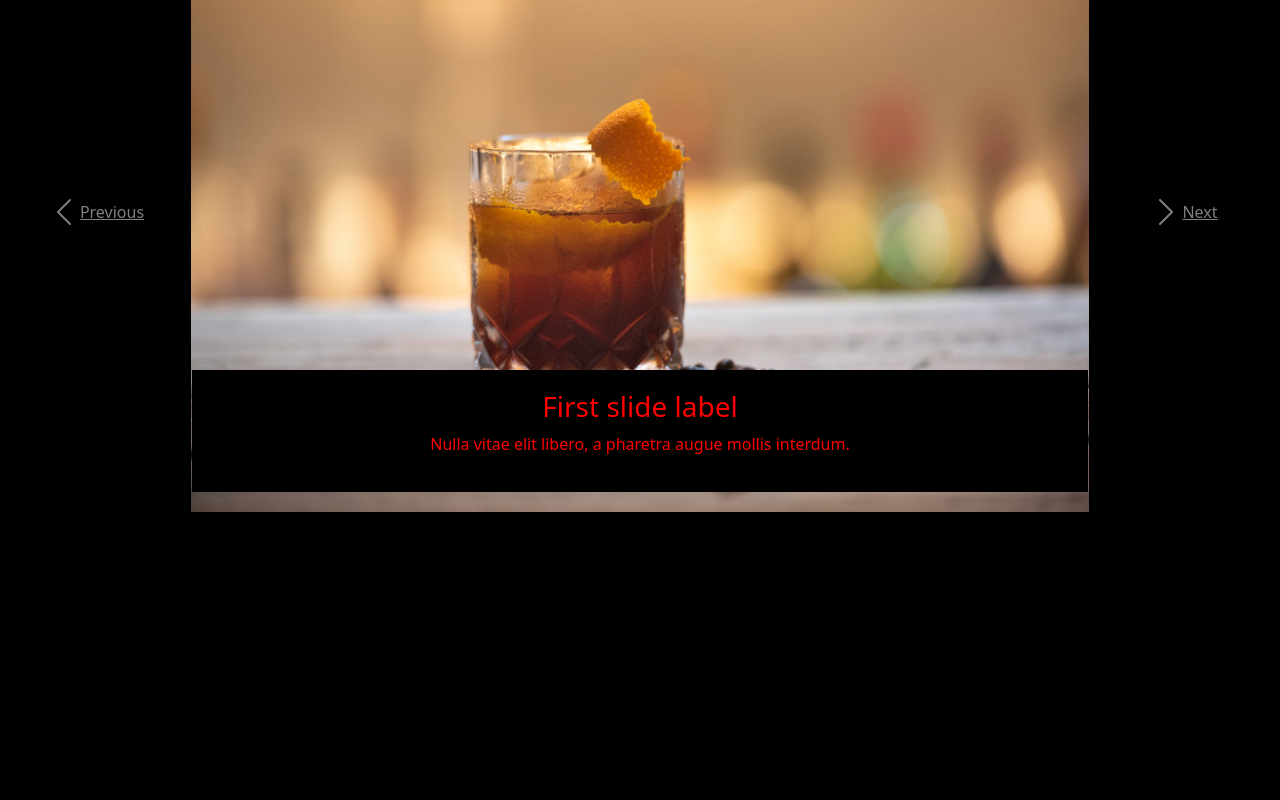
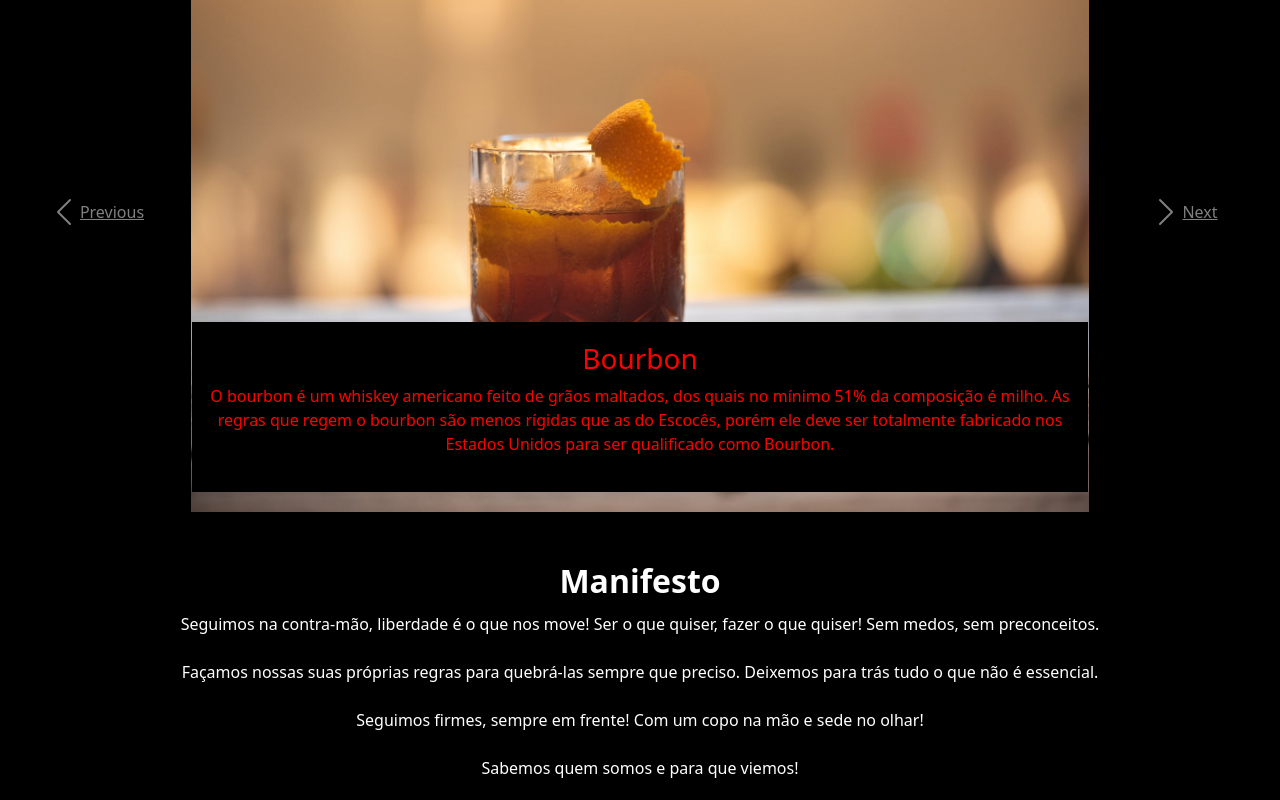
Before and after one commit to Pliniobende/clube-do-whisky-react, a React (Create React App) app: page / in a window 1280 px wide. Shown: the part 188-988 px from the top of the page. Before the commit the page ends 800 px from the top, so only its background shows below. Built offline with nearby package versions, Linux system fonts and the light colour scheme.

Commit message:
adicionando texto ao carrossel e criacao do componente manifesto

```diff
--- a/src/components/Carousel/index.js
+++ b/src/components/Carousel/index.js
@@ -15,50 +15,42 @@ function CarouselW() {
   <Carousel.Item>
     <img
       src={categoria1}
-
-      alt="First slide"
-
+      alt="Bourbon"
     />
     <Carousel.Caption>
-      <h3>First slide label</h3>
-      <p>Nulla vitae elit libero, a pharetra augue mollis interdum.</p>
+      <h3>Bourbon</h3>
+      <p>O bourbon é um whiskey americano feito de grãos maltados, dos quais no mínimo 51% da composição é milho. As regras que regem o bourbon são menos rígidas que as do Escocês, porém ele deve ser totalmente fabricado nos Estados Unidos para ser qualificado como Bourbon.</p>
     </Carousel.Caption>
   </Carousel.Item>
   <Carousel.Item>
     <img
-
       src={categoria2}
-      alt="Second slide"
+      alt="Straight Bourbon"
     />
-
     <Carousel.Caption>
-      <h3>Second slide label</h3>
-      <p>Lorem ipsum dolor sit amet, consectetur adipiscing elit.</p>
+      <h3>Straight Bourbon</h3>
+      <p>Esse é um bourbon de um estado Americano, Kentucky por exemplo, que foi envelhecido por no mínimo 2 anos e não contém aditivos, tais como sabores ou corantes.</p>
     </Carousel.Caption>
   </Carousel.Item>
   <Carousel.Item>
     <img
-
       src={categoria3}
-      alt="Third slide"
+      alt="Rye"
     />
-
     <Carousel.Caption>
-      <h3>Third slide label</h3>
-      <p>Praesent commodo cursus magna, vel scelerisque nisl consectetur.</p>
+      <h3>Rye</h3>
+      <p>O rye é fabricado especialmente na América do Norte. Nos Estados Unidos, ele deve ser fermentado a partir de uma mistura de grãos maltados que contenha pelo menos 51% de centeio. As regras sobre o rye canadense são bem menos rígidas e a bebida pode conter muito menos do que 51% de centeio.</p>
     </Carousel.Caption>
   </Carousel.Item>
 
   <Carousel.Item>
     <img
-
       src={categoria4}
-      alt="Third slide"
+      alt="Whiskey Escocês"
     />
-
     <Carousel.Caption>
-      <h3>Third slide label</h3>
-      <p>Praesent commodo cursus magna, vel scelerisque nisl consectetur.</p>
+      <h3>Whiskey Escocês</h3>
+      <p>Também conhecido como Scotch, são produzidos apenas na Escócia. O termo Scotch é protegido por legislação e só pode ser usado para bebidas produzidas no país, assim como a cachaça no Brasil.</p>
     </Carousel.Caption>
   </Carousel.Item>
 </Carousel>
--- /dev/null
+++ b/src/components/Manifesto/Manifesto.styles.js
@@ -0,0 +1,17 @@
+import styled from "styled-components";
+
+export const ManifestoContainer = styled.div`
+    color: #fff;
+    display: flex;
+    padding-top: 50px;
+    flex-direction: column;
+    align-items: center;
+
+    h2{
+        font-weight: bold;
+    }
+
+    p{
+        line-height: 2;
+    }
+`;
--- /dev/null
+++ b/src/components/Manifesto/index.js
@@ -0,0 +1,18 @@
+import React from 'react';
+import { ManifestoContainer } from './Manifesto.styles';
+
+const Manifesto = () => {
+    return (
+        <>
+        <ManifestoContainer>
+            <h2>Manifesto</h2>
+            <p>Seguimos na contra-mão, liberdade é o que nos move! Ser o que quiser, fazer o que quiser! Sem medos, sem preconceitos.</p>
+            <p>Façamos nossas suas próprias regras para quebrá-las sempre que preciso. Deixemos para trás tudo o que não é essencial.</p>
+            <p>Seguimos firmes, sempre em frente! Com um copo na mão e sede no olhar!</p>
+            <p>Sabemos quem somos e para que viemos!</p>
+        </ManifestoContainer>
+        </>
+    )
+}
+
+export default Manifesto;
--- a/src/pages/Home.js
+++ b/src/pages/Home.js
@@ -1,7 +1,8 @@
 import React, {useState} from 'react';
 import Navbar from '../components/Navbar';
 import Sidebar from '../components/Sidebar';
-import CarouselW from '../components/Carousel'
+import CarouselW from '../components/Carousel';
+import Manifesto from '../components/Manifesto';
 
 
 const Home = () => {
@@ -15,6 +16,7 @@ const Home = () => {
         <Sidebar isOpen={isOpen} toggle={toggle} />
         <Navbar toggle={toggle} />
         <CarouselW />
+        <Manifesto />
         </>
     )
 }
```
